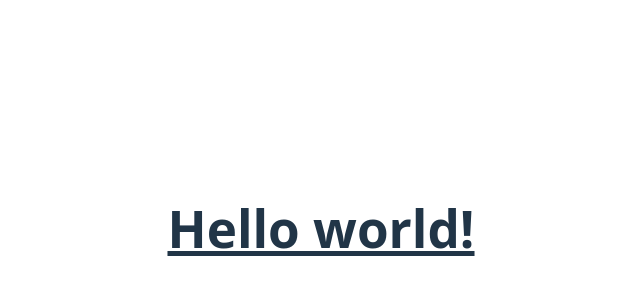
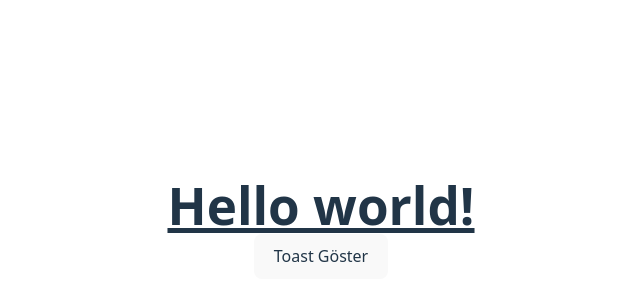
Before and after one commit to selenkarakaya/Jammming, a React (Vite) app in the folder jamming/: page / in a window 1280 px wide. Shown: the part 172-472 px from the top of the page, without its empty margins (319-959 px from the left). Built offline with nearby package versions, Linux system fonts and the light colour scheme.

Commit message:
install package

```diff
--- a/jamming/src/App.jsx
+++ b/jamming/src/App.jsx
@@ -1,11 +1,15 @@
 import { useState } from "react";
-
+import { ToastContainer, toast } from "react-toastify";
+import "react-toastify/dist/ReactToastify.css";
 import "./App.css";
 
 function App() {
+  const notify = () => toast("Merhaba! Bu bir toast mesajıdır.");
   return (
     <>
       <h1 class="text-3xl font-bold underline">Hello world!</h1>
+      <button onClick={notify}>Toast Göster</button>
+      <ToastContainer />
     </>
   );
 }
```
Also changed, not shown: jamming/package.json (+6 -2 lines), 1 other file (tests, documents, lock files or other folders).
